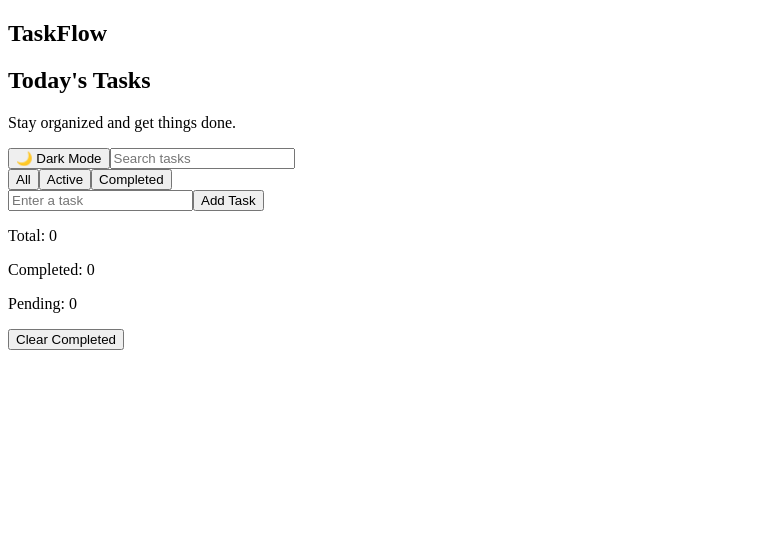
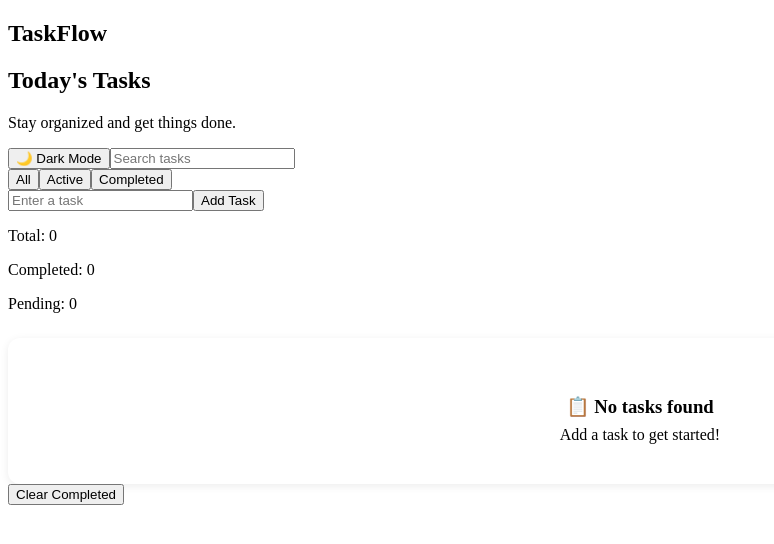
Before and after one commit to Devika-Subhash/TaskFlow, a React (Vite) app in the folder TaskFlow/: page / in a window 1280 px wide. Shown: the top 544 px of the page, without its empty margins (0-774 px from the left). Built offline with nearby package versions, Linux system fonts and the light colour scheme.

Commit message:
Add empty task state

```diff
--- a/TaskFlow/src/components/TaskList.jsx
+++ b/TaskFlow/src/components/TaskList.jsx
@@ -6,6 +6,15 @@ function TaskList({
   deleteTask,
   toggleComplete,
 }) {
+  if (tasks.length === 0) {
+    return (
+      <div className="empty-state">
+        <h3>📋 No tasks found</h3>
+        <p>Add a task to get started!</p>
+      </div>
+    );
+  }
+
   return (
     <ul>
       {tasks.map((item, index) => (
--- a/TaskFlow/src/index.css
+++ b/TaskFlow/src/index.css
@@ -24,3 +24,26 @@
   background: #1f2937;
   color: white;
 }
+
+.empty-state {
+  text-align: center;
+  padding: 40px 20px;
+  margin-top: 25px;
+  background: white;
+  border-radius: 12px;
+  box-shadow: 0 2px 8px rgba(0, 0, 0, 0.08);
+}
+
+.empty-state h3 {
+  margin-bottom: 8px;
+}
+
+.empty-state p {
+  background: none;
+  margin: 0;
+}
+
+.app.dark .empty-state {
+  background: #1f2937;
+  color: white;
+}
```
